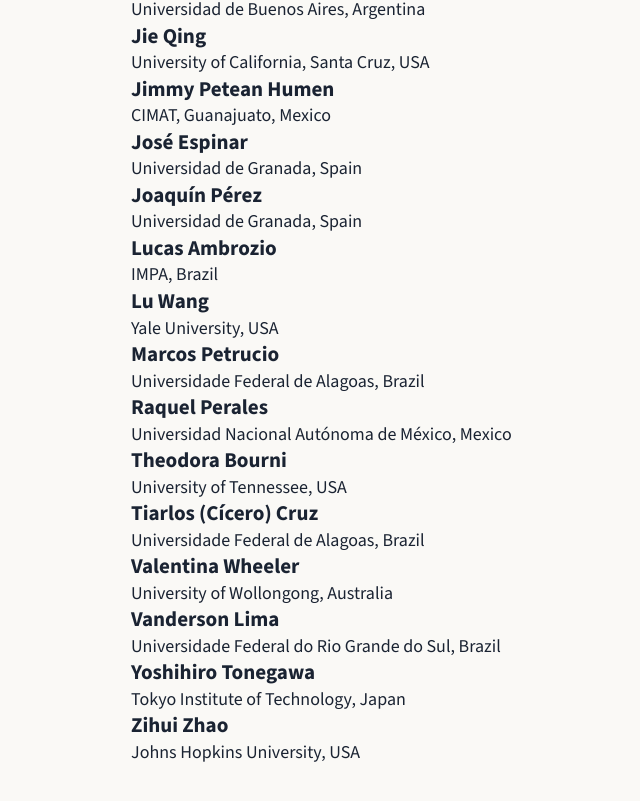
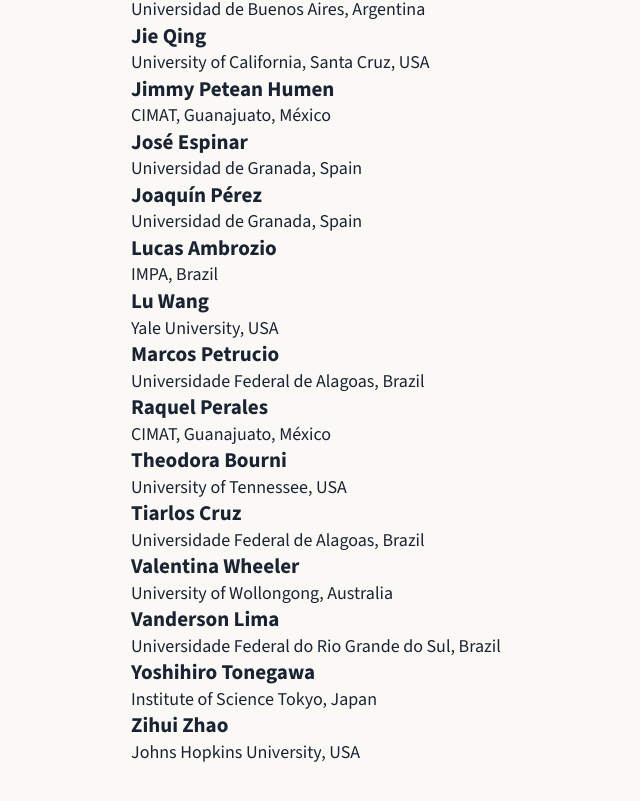
Before and after one commit to crey593/ga-andes, a plain HTML site: page index.html in a window 1280 px wide. Shown: the part 1791-2592 px from the top of the page, without its empty margins (29-669 px from the left). Drawn offline with nearby package versions, Linux system fonts and the light colour scheme.

Commit message:
Update index.html

```diff
--- a/index.html
+++ b/index.html
@@ -229,7 +229,7 @@
 
       <div class="speaker">
         <h3>Jimmy Petean Humen</h3>
-        <p> CIMAT, Guanajuato, Mexico</p>
+        <p> CIMAT, Guanajuato, México</p>
       </div>
 
       <div class="speaker">
@@ -259,7 +259,7 @@
 
       <div class="speaker">
         <h3>Raquel Perales</h3>
-        <p> Universidad Nacional Autónoma de México, Mexico</p>
+        <p> CIMAT, Guanajuato, México</p>
       </div>
 
       <div class="speaker">
@@ -268,7 +268,7 @@
       </div>
 
       <div class="speaker">
-        <h3>Tiarlos (Cícero) Cruz</h3>
+        <h3>Tiarlos Cruz</h3>
         <p> Universidade Federal de Alagoas, Brazil</p>
       </div>
 
@@ -284,7 +284,7 @@
 
       <div class="speaker">
         <h3>Yoshihiro Tonegawa</h3>
-        <p> Tokyo Institute of Technology, Japan</p>
+        <p> Institute of Science Tokyo, Japan</p>
       </div>
 
       <div class="speaker">
```
